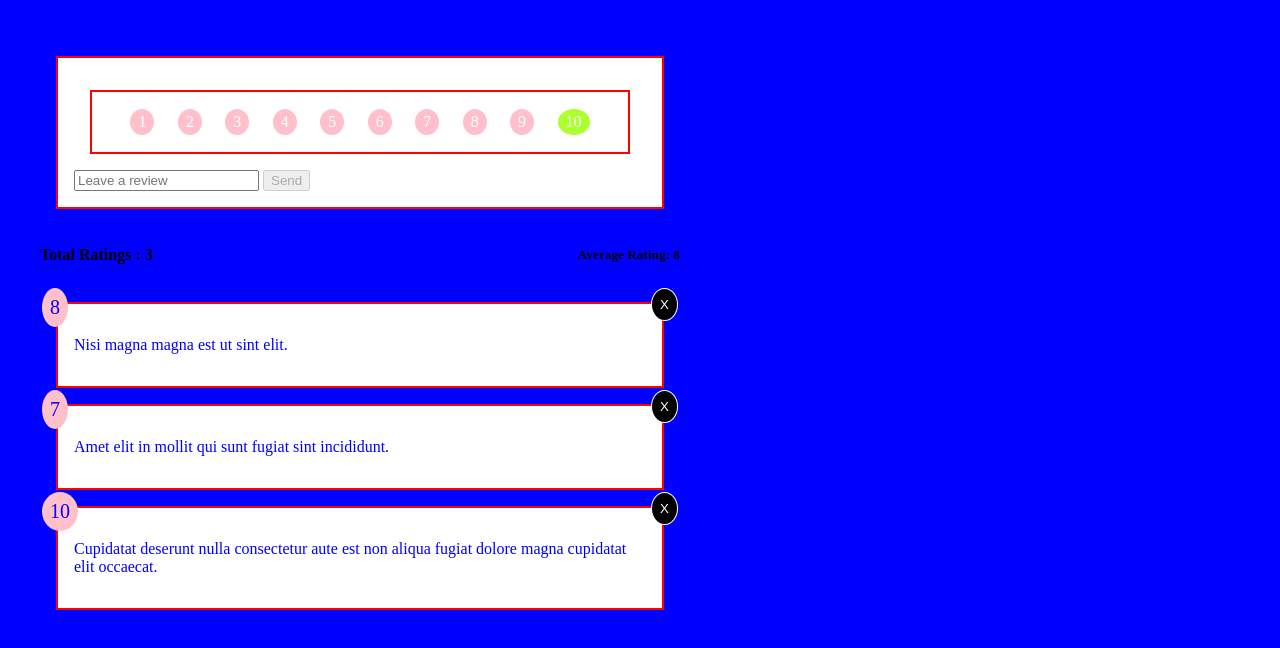
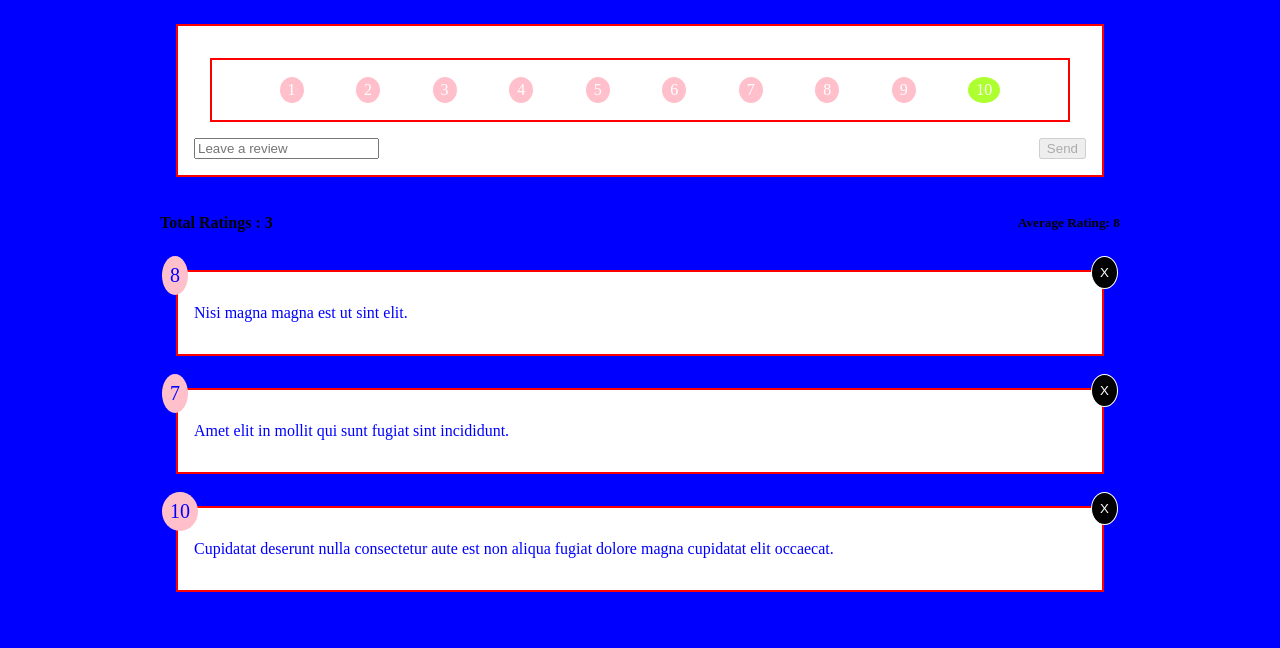
Before and after one commit to sebasakd86/svelte-101-rating, a Svelte app: page / in a window 1280 px wide. Shown: the top 648 px of the page. Built offline with nearby package versions, Linux system fonts and the light colour scheme.

Commit message:
Some UI adjustments.

```diff
--- a/src/App.svelte
+++ b/src/App.svelte
@@ -45,7 +45,11 @@
 
 <style>
 	.main {
-		padding: 2rem;
-		max-width: 50vw;
+		max-width: 75vw;
+		display: flex;
+		flex-direction: column;
+		justify-content: center;
+		align-content: center;
+		margin: 0 auto;
 	}
 </style>
--- a/src/components/FeedbackForm.svelte
+++ b/src/components/FeedbackForm.svelte
@@ -21,16 +21,24 @@
 
 <Card>
 	<form action="" on:submit|preventDefault={handleSubmit}>
+		<SelectRating on:set-rating={handleRating} selected={rating} />
 		<div class="input-group">
-			<SelectRating on:set-rating={handleRating} selected={rating} />
 			<input
 				type="text"
 				bind:value={text}
 				name="text"
 				placeholder="Leave a review"
-				id=""
 			/>
 			<button disabled={btnDisabled} type="submit">Send</button>
 		</div>
 	</form>
 </Card>
+
+<style>
+	.input-group {
+		display: flex;
+		flex-direction: row;
+		justify-content: space-between;
+		gap: 1rem;
+	}
+</style>
```
